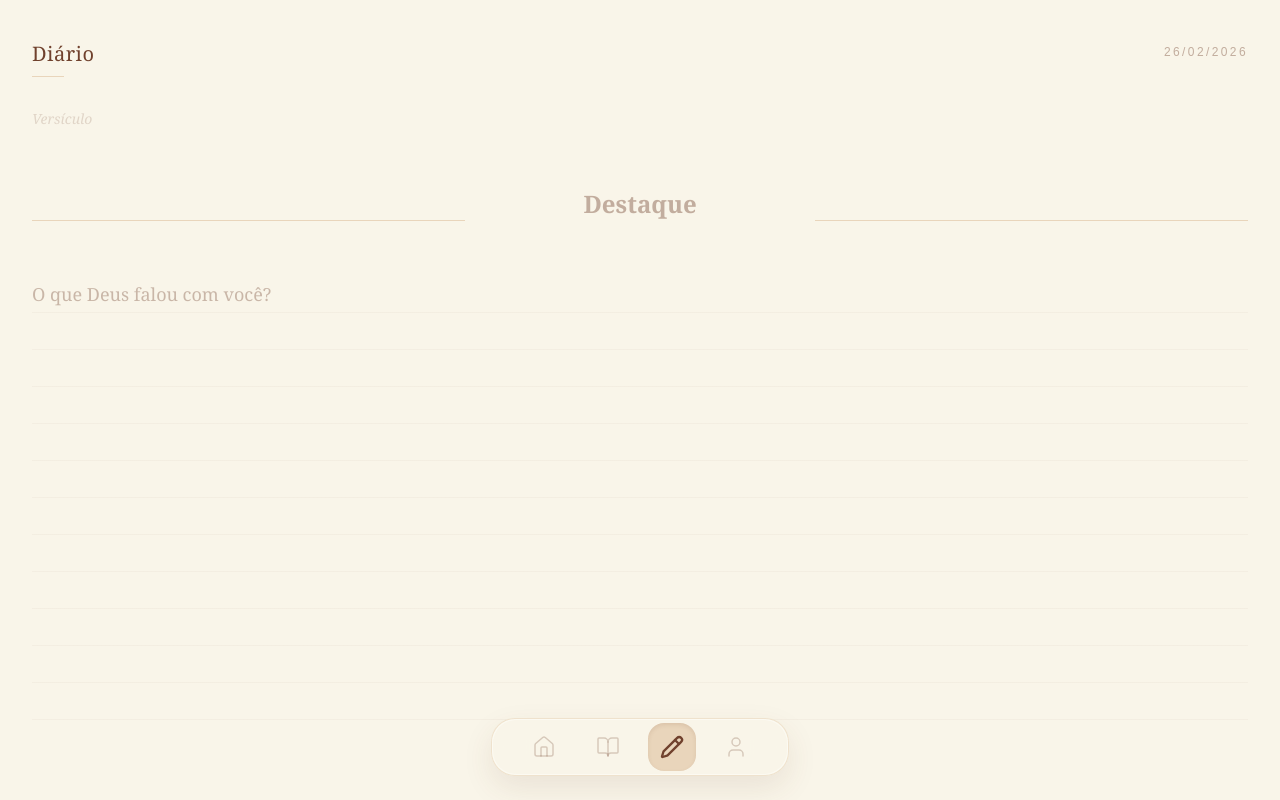
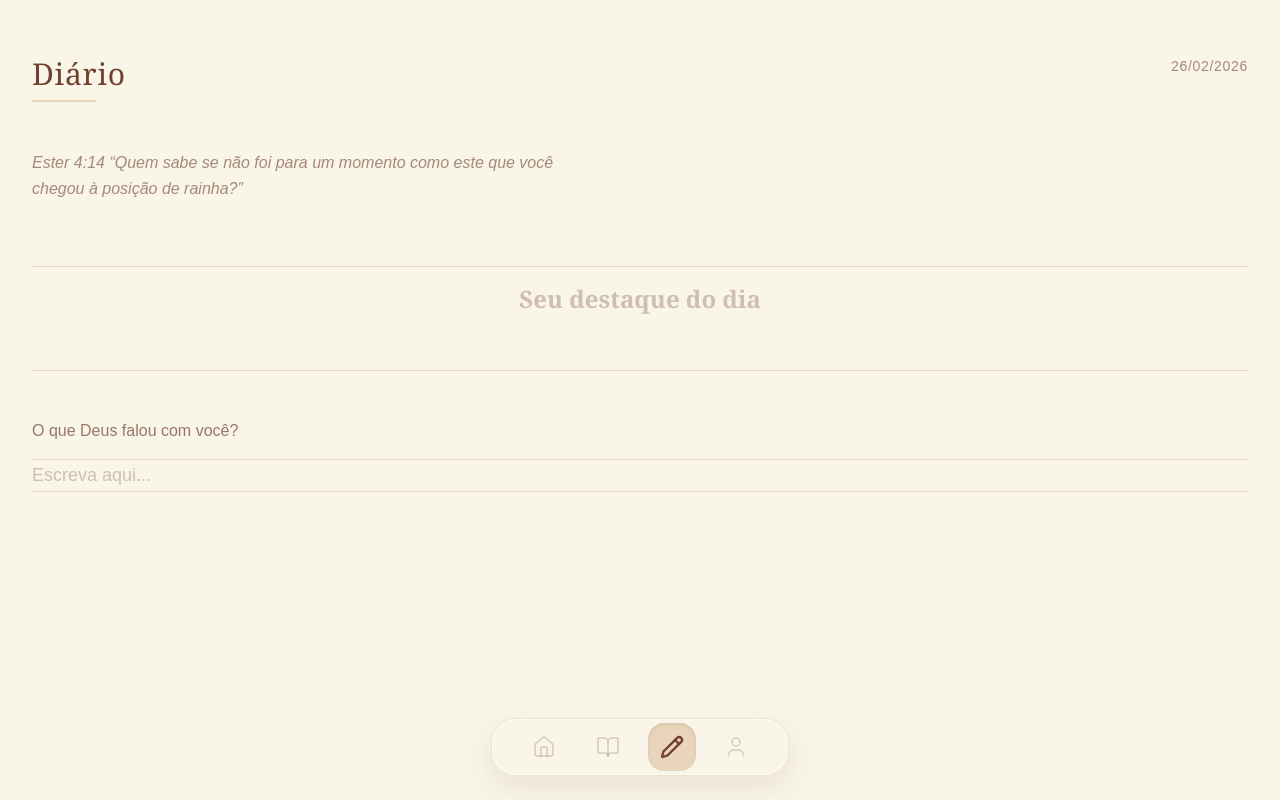
Before and after one commit to michelesannti/no-secreto, a Next.js app: page /diario in a window 1280 px wide. Shown: the top 800 px of the page. Built offline with nearby package versions, Linux system fonts and the light colour scheme.

Commit message:
Refino final Diario - linhas completas e ajuste visual

```diff
--- a/app/(app)/diario/page.tsx
+++ b/app/(app)/diario/page.tsx
@@ -3,63 +3,73 @@
 import { useState } from "react";
 
 export default function DiarioPage() {
-  const [versiculo, setVersiculo] = useState("");
   const [destaque, setDestaque] = useState("");
   const [texto, setTexto] = useState("");
 
+  const hoje = new Date().toLocaleDateString("pt-BR");
+
   return (
-    <div className="min-h-screen bg-[#f9f5e9] px-8 pt-10 pb-40 text-[#70412d]">
+    <div className="min-h-screen bg-[#f9f5e9] px-8 pt-14 pb-40 text-[#70412d]">
 
       {/* TOPO */}
-      <div className="flex justify-between items-start mb-8">
-
-        {/* DIÁRIO - mais discreto */}
+      <div className="flex justify-between items-start mb-12">
         <div>
-          <h1 className="text-xl font-serif tracking-wide text-[#70412d]">
+          <h1 className="text-3xl font-serif tracking-wide">
             Diário
           </h1>
-          <div className="w-8 h-px bg-[#e9d5bb] mt-2"></div>
+          <div className="w-16 h-[2px] bg-[#e9d5bb] mt-2"></div>
         </div>
 
-        {/* DATA mais refinada */}
-        <span className="text-xs tracking-[0.2em] text-[#70412d]/40 mt-1">
-          {new Date().toLocaleDateString("pt-BR")}
+        <span className="text-sm tracking-wider text-[#70412d]/60">
+          {hoje}
         </span>
       </div>
 
       {/* VERSÍCULO */}
-      <textarea
-        value={versiculo}
-        onChange={(e) => setVersiculo(e.target.value)}
-        placeholder="Versículo"
-        className="w-full bg-transparent resize-none outline-none font-serif text-sm italic opacity-60 mb-8 placeholder:text-[#70412d]/30"
-      />
+      <p className="italic text-[#70412d]/60 leading-relaxed mb-16 max-w-xl">
+        Ester 4:14 “Quem sabe se não foi para um momento como este que você chegou à posição de rainha?”
+      </p>
 
-      {/* DESTAQUE - linhas laterais elegantes */}
-      <div className="mb-6 flex items-center gap-4">
-        <div className="flex-1 h-px bg-[#e9d5bb]"></div>
+      {/* DESTAQUE */}
+      <div className="mb-12 text-center">
+        <div className="w-full h-px bg-[#e9d5bb] mb-4"></div>
 
         <textarea
           value={destaque}
           onChange={(e) => setDestaque(e.target.value)}
-          placeholder="Destaque"
-          className="w-auto min-w-[120px] max-w-[60%] bg-transparent resize-none outline-none font-serif text-2xl font-semibold text-center placeholder:text-[#70412d]/40"
+          placeholder="Seu destaque do dia"
+          className="w-full bg-transparent resize-none outline-none font-serif text-2xl font-semibold text-center placeholder:text-[#70412d]/30"
         />
 
-        <div className="flex-1 h-px bg-[#e9d5bb]"></div>
+        <div className="w-full h-px bg-[#e9d5bb] mt-4"></div>
       </div>
 
-      {/* TEXTO PRINCIPAL - mais próximo */}
+      {/* TEXTO PRINCIPAL */}
+      <div>
+        <p className="mb-4 text-[#70412d]/70">
+          O que Deus falou com você?
+        </p>
+
         <textarea
           value={texto}
           onChange={(e) => setTexto(e.target.value)}
-        placeholder="O que Deus falou com você?"
-        className="w-full min-h-[460px] bg-transparent resize-none outline-none font-serif text-lg leading-9 placeholder:text-[#70412d]/35"
+          placeholder="Escreva aqui..."
+          className="
+            w-full
+            bg-transparent
+            resize-none
+            outline-none
+            leading-8
+            text-lg
+            placeholder:text-[#70412d]/30
+            border-none
+          "
           style={{
-          backgroundImage:
-            "repeating-linear-gradient(to bottom, transparent, transparent 36px, rgba(112,65,45,0.08) 37px)",
+            backgroundImage: `linear-gradient(to bottom, #e9d5bb 1px, transparent 1px)`,
+            backgroundSize: "100% 32px",
           }}
         />
       </div>
+    </div>
   );
 }
```
Lines whose indentation alone changed are shown as unchanged.
